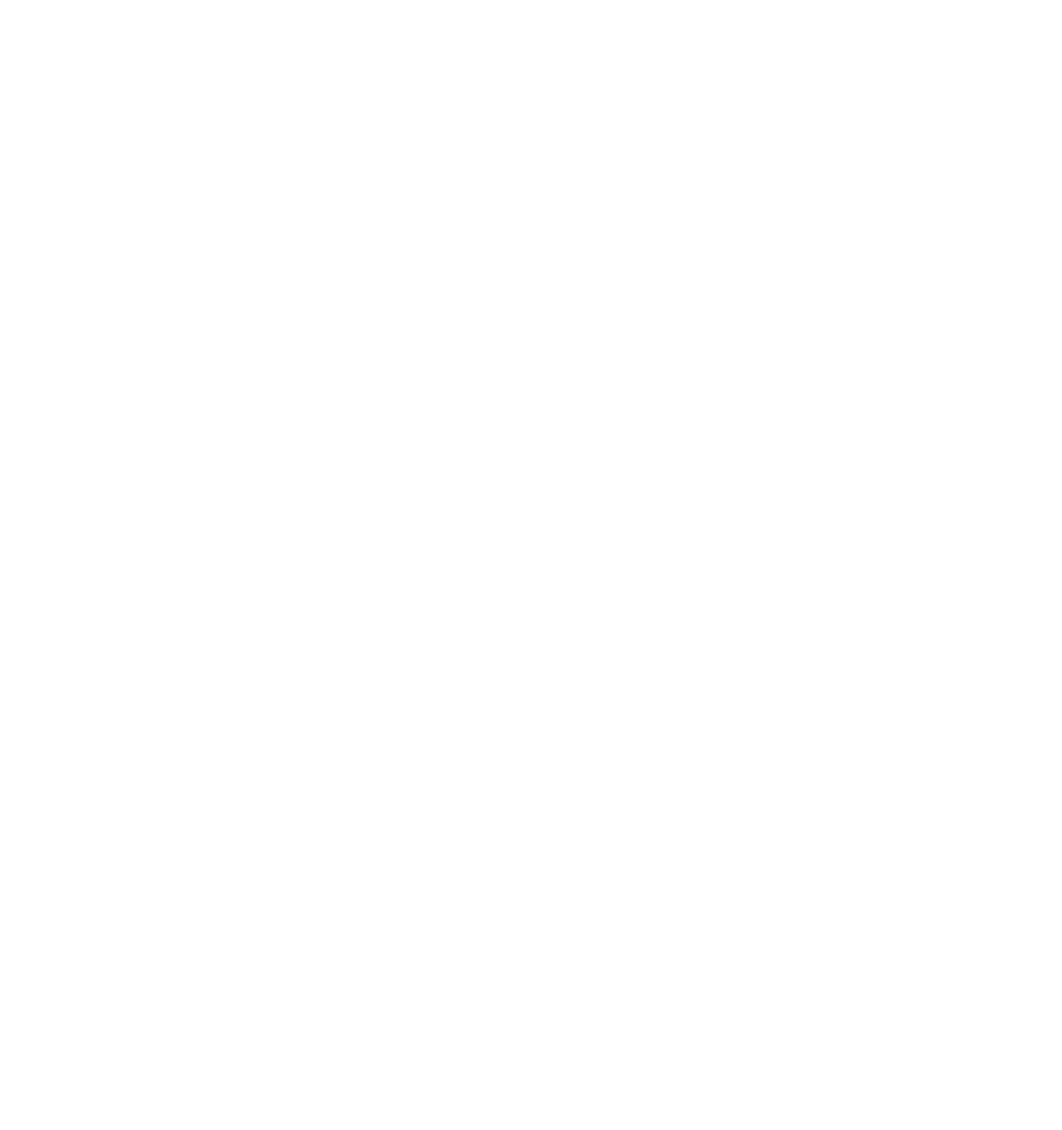
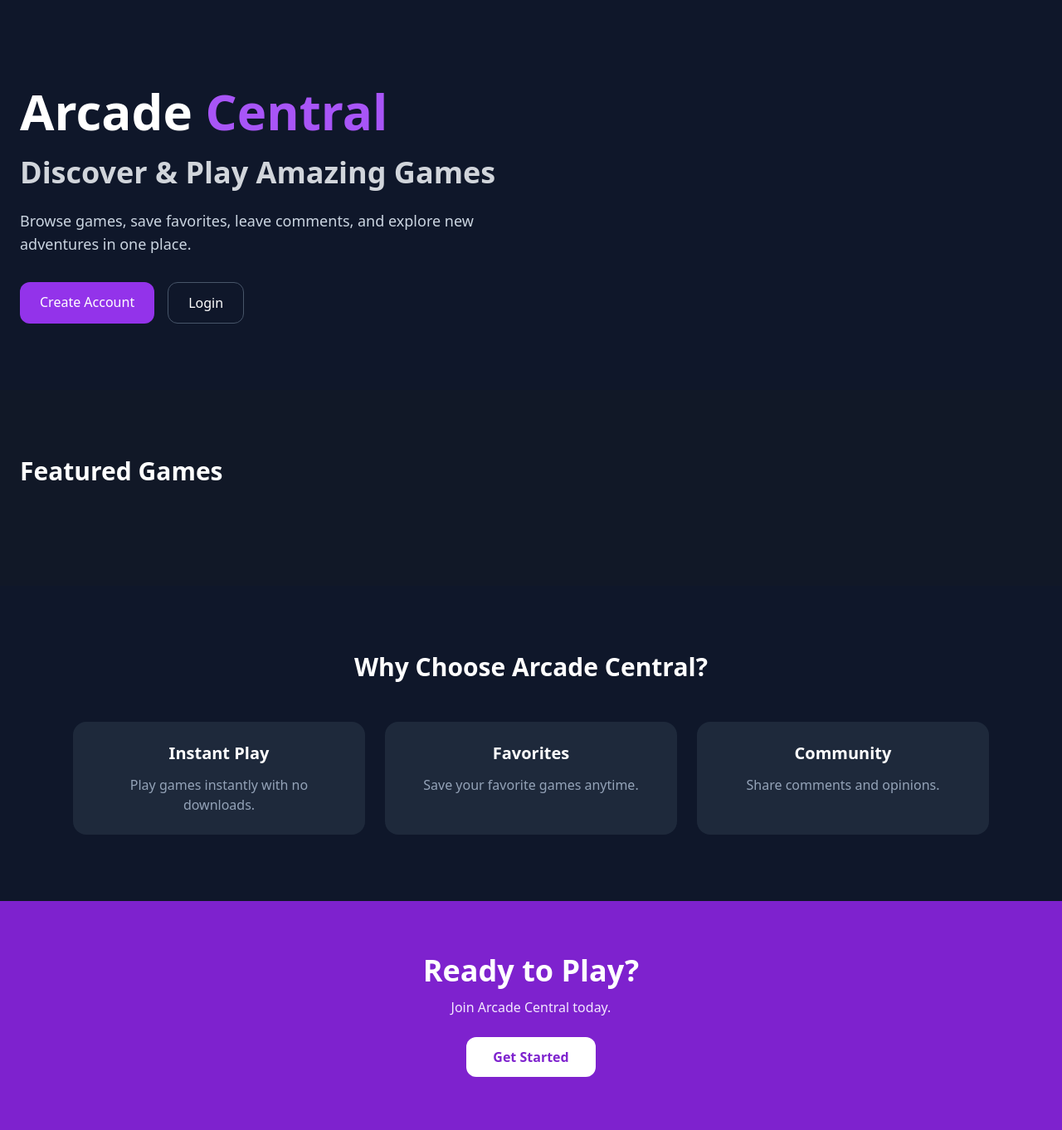
Before and after one commit to MarwaKHTanani/ArcadeCentral, a Django app: page / in a window 1280 px wide. Before the commit the page is empty. Shown: the whole page at 83% size. Before the commit the page ends 800 px from the top, so only its background shows below. Run offline with Django 5.2, Linux system fonts and the light colour scheme; data that the repository does not hold is empty; some libraries are stand-ins or nearby versions.

Commit message:
add the landing.html file

```diff
--- a/arcade_central_app/models.py
+++ b/arcade_central_app/models.py
@@ -52,7 +52,7 @@ class Game(models.Model):
     description = models.TextField()
     genre = models.CharField(max_length=20, choices=GENRE_CHOICES)
     platform = models.CharField(max_length=20, choices=PLATFORM_CHOICES)
-    image_url = models.TextField()
+    image_url = models.URLField()
     created_at = models.DateTimeField(auto_now_add=True)
     objects = GameManager()
 
--- a/arcade_central_app/templates/landing.html
+++ b/arcade_central_app/templates/landing.html
@@ -3,8 +3,110 @@
   <head>
     <meta charset="UTF-8" />
     <meta name="viewport" content="width=device-width, initial-scale=1.0" />
-    <title>landing</title>
+    <title>Arcade Central</title>
     <script src="https://cdn.tailwindcss.com"></script>
   </head>
-  <body></body>
+
+  <body class="bg-[#0f172a] text-white">
+    <section
+      class="max-w-7xl mx-auto px-6 py-20 grid md:grid-cols-2 gap-12 items-center"
+    >
+      <div>
+        <h1 class="text-5xl md:text-6xl font-extrabold mt-6 leading-tight">
+          <span class="text-white">Arcade</span>
+          <span class="text-purple-500">Central</span>
+        </h1>
+
+        <h2 class="text-3xl md:text-4xl font-bold mt-6 leading-tight text-gray-300">
+          Discover & Play Amazing Games
+        </h2>
+
+        <p class="text-slate-300 mt-6 text-lg">
+          Browse games, save favorites, leave comments, and explore new
+          adventures in one place.
+        </p>
+
+        <div class="mt-8 flex gap-4">
+          <a
+            href="/register"
+            class="bg-purple-600 hover:bg-purple-700 px-6 py-3 rounded-xl"
+          >
+            Create Account
+          </a>
+          <a href="/login" class="border border-slate-600 px-6 py-3 rounded-xl">
+            Login
+          </a>
+        </div>
+      </div>
+
+      <div class="grid grid-cols-2 gap-4">
+        {% for game in hero_games %}
+        <div class="rounded-2xl overflow-hidden bg-slate-800 shadow-lg">
+          <img src="{{ game.image_url }}" class="h-40 w-full object-cover" />
+          <div class="p-3 text-center text-sm font-bold">{{ game.title }}</div>
+        </div>
+        {% endfor %}
+      </div>
+    </section>
+
+    <section class="bg-[#111827] py-20">
+      <div class="max-w-7xl mx-auto px-6">
+        <h2 class="text-3xl font-bold mb-10">Featured Games</h2>
+
+        <div class="grid md:grid-cols-3 gap-6">
+          {% for game in games %}
+          <div
+            class="bg-[#1e293b] rounded-2xl overflow-hidden hover:scale-105 transition"
+          >
+            <img src="{{ game.image_url }}" class="h-48 w-full object-cover" />
+
+            <div class="p-5">
+              <h3 class="text-white font-bold text-lg">{{ game.title }}</h3>
+              <p class="text-slate-400 mt-2 text-sm">
+                {{ game.description|truncatechars:80 }}
+              </p>
+            </div>
+          </div>
+          {% endfor %}
+        </div>
+      </div>
+    </section>
+
+    <section class="bg-[#0f172a] py-20">
+      <div class="max-w-6xl mx-auto px-6 text-center">
+        <h2 class="text-3xl font-bold mb-12">Why Choose Arcade Central?</h2>
+
+        <div class="grid md:grid-cols-3 gap-6">
+          <div class="bg-[#1e293b] p-6 rounded-2xl">
+            <h3 class="text-xl font-bold">Instant Play</h3>
+            <p class="text-slate-400 mt-3">
+              Play games instantly with no downloads.
+            </p>
+          </div>
+
+          <div class="bg-[#1e293b] p-6 rounded-2xl">
+            <h3 class="text-xl font-bold">Favorites</h3>
+            <p class="text-slate-400 mt-3">Save your favorite games anytime.</p>
+          </div>
+
+          <div class="bg-[#1e293b] p-6 rounded-2xl">
+            <h3 class="text-xl font-bold">Community</h3>
+            <p class="text-slate-400 mt-3">Share comments and opinions.</p>
+          </div>
+        </div>
+      </div>
+    </section>
+
+    <section class="bg-purple-700 py-16 text-center">
+      <h2 class="text-4xl font-bold">Ready to Play?</h2>
+      <p class="text-purple-100 mt-3">Join Arcade Central today.</p>
+
+      <a
+        href="/register"
+        class="inline-block mt-6 bg-white text-purple-700 px-8 py-3 rounded-xl font-bold"
+      >
+        Get Started
+      </a>
+    </section>
+  </body>
 </html>
--- a/arcade_central_app/views.py
+++ b/arcade_central_app/views.py
@@ -5,12 +5,18 @@ from django.contrib import messages
 from .models import Game, Comment, FavoriteGame
 from django.http import JsonResponse
 
-
 # Create your views here.
 
 
 def landing(request):
-    return render(request, "landing.html")
+    games = list(Game.objects.order_by("created_at")[:3])
+    hero_games = list(Game.objects.order_by("-created_at")[:4])
+
+    context = {
+        "games": games,
+        "hero_games": hero_games,
+    }
+    return render(request, "landing.html", context)
 
 
 def register_page(request):
@@ -230,6 +236,7 @@ def delete_comment(request, id):
 
     return redirect(f"/game/{comment.game.id}/")
 
+
 def game_api(request, id):
     game = Game.objects.get(id=id)
 
```
Also changed, not shown: arcade_central_app/migrations/0002_alter_game_image_url.py (added).
